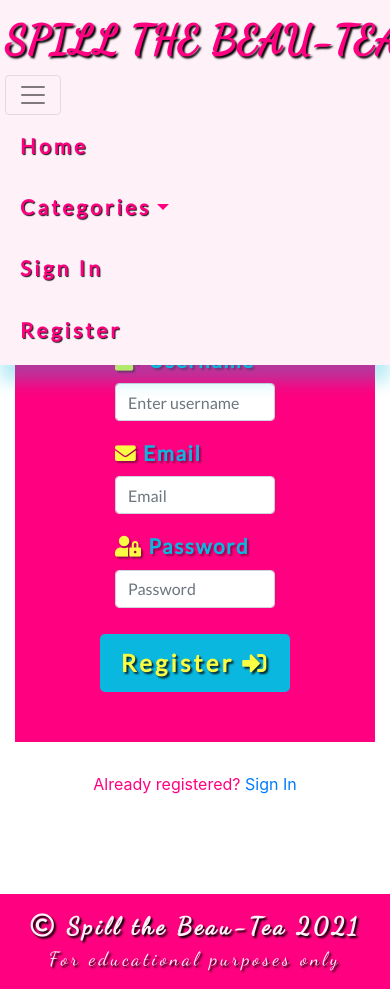
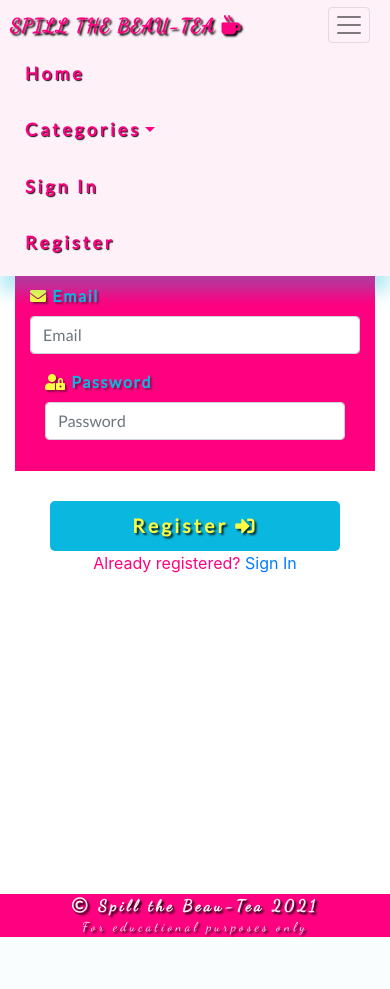
Before and after one commit to elomasney/Spill-the-Beau-Tea, a Flask app: page /register in a window 390 px wide; the page is wider, and only the part inside the window is pictured. After the commit the page ends 937 px from the top of that part, so only its background shows below. Run offline with Flask 2, Linux system fonts and the light colour scheme; some libraries are stand-ins or nearby versions; some web fonts are replaced.

Commit message:
Added media queries to adjust styling on all devices for login and register pages

```diff
--- a/static/css/style.css
+++ b/static/css/style.css
@@ -102,6 +102,12 @@ body {
     padding: 15px;
     text-align: center;
     text-shadow: 2px 2px 2px rgba(0, 0, 0, 1);
+}
+
+.card-body {
+    background-color: rgba(255, 0, 128, 1);
+    padding: 50px 100px;
+    margin: 30px 0;
 }
 
 /*Homepage*/
@@ -734,9 +740,10 @@ textarea.form-control {
     padding-top: 30px;
 }
 
-.card-body {
+#registerCard.card-body,
+#loginCard.card-body {
     background-color: rgba(255, 0, 128, 1);
-    padding: 50px 100px;
+    padding: 50px 70px;
     margin: 30px 0;
 }
 
@@ -756,6 +763,7 @@ textarea.form-control {
 
 #registerForm {
     border: none;
+    padding-bottom: 20px;
 }
 
 .form-group {
@@ -776,6 +784,7 @@ textarea.form-control {
 #loginLink {
     text-align: center;
     color: #ff0080;
+    padding-bottom: 20px;
 }
 
 #username.form-control,
@@ -953,3 +962,95 @@ button#btn-404 a {
     background-color: #ff0080;
     padding: 30px;
 }
+
+/*Media Queries*/
+
+/*Phones*/
+@media screen and (min-width:320px){
+.navbar{
+    padding: 5px 10px;
+}
+
+button.navbar-toggler{
+    margin-right: 10px;
+    padding: 2px 5px;
+}
+
+#navbarLogo.navbar-brand a {
+    font-size: 1.2rem;
+}
+
+.navbar-light .navbar-nav .nav-link,
+.dropdown-menu{
+    font-size: 1.1rem;
+}
+
+#footer-details {
+    font-size: 1rem;
+    padding: 0;
+}
+
+#loginCard.card-body,
+#registerCard.card-body{
+    padding: 15px;
+}
+
+.register-container {
+    padding-top: 30px;
+}
+
+#registerBtn{
+    margin: 0px 50px;
+    font-size: 1.2rem;
+}
+
+#registerHeading{
+    font-size: 1.8rem;
+}
+
+.form-group{
+    font-size: 1rem;
+}
+
+
+}
+
+/* Medium devices (tablets, 768px and up) */
+
+@media screen and (min-width: 767px){
+#navbarLogo.navbar-brand a {
+    font-size: 1.5rem;
+}
+
+.navbar-light .navbar-nav .nav-link,
+.dropdown-menu{
+    font-size: 1.3rem;
+}
+
+#registerCard.card-body{
+    padding: 50px 40px;
+}
+
+#registerBtn{
+    font-size: 1.5rem;
+}
+
+#registerHeading{
+    font-size: 2rem;
+}
+
+.form-group{
+    font-size: 1.2rem;
+}
+
+#footer-details {
+    font-size: 1.3rem;
+    padding: 10px;
+}
+}
+
+/*Large devices (desktops, 992px and up)*/
+
+@media screen and (min-width: 992px) {
+
+}
--- a/templates/login.html
+++ b/templates/login.html
@@ -6,7 +6,7 @@
     <!--Form for user to login to their account-->
     <div id="registerForm" class="row card">
         <form class="col-md-8 offset-md-2" method="POST" action="{{ url_for('login')}}">
-            <div class="card-body">
+            <div id="loginCard" class="card-body">
                 <!--Username-->
                 <div class="row">
                     <div class="login form-group col-md-12">
--- a/templates/register.html
+++ b/templates/register.html
@@ -6,7 +6,7 @@
     <!--Form for New User to register for an account-->
     <div id="registerForm" class="row card">
         <form class="col-md-8 offset-md-2" method="POST" action="{{ url_for('register')}}">
-            <div class="card-body">
+            <div id="registerCard" class=" card-body">
                 <!--Username-->
                 <div class="row">
                     <div class="form-group col-md-12">
@@ -25,6 +25,7 @@
                         <input id="email" name="email" type="email" class="form-control" aria-describedby="email"
                             placeholder="Email" required>
                     </div>
+                    </div>
                     <!--Password-->
                     <div class="row"></div>
                     <div class="form-group col-md-12">
@@ -40,8 +41,7 @@
                             class="fas fa-sign-in-alt"></i></button>
                 </div>
         </form>
-    </div>
-    <!--Link to Login page if user has already set up an account-->
+           <!--Link to Login page if user has already set up an account-->
     <div class="row">
         <div class="col-12">
             <p id="loginLink">Already registered?
@@ -49,6 +49,6 @@
             </p>
         </div>
     </div>
-</div>
+    </div>
 </div>
 {% endblock %}
```
